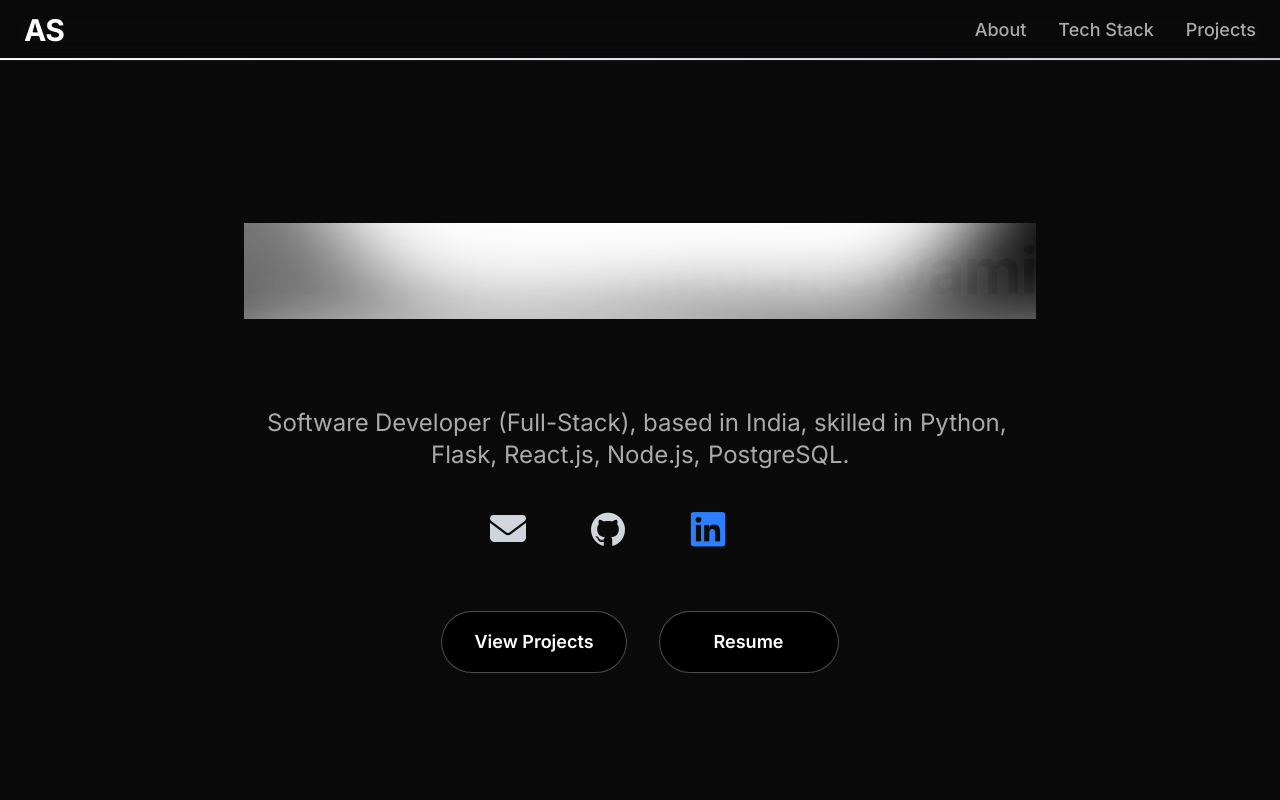
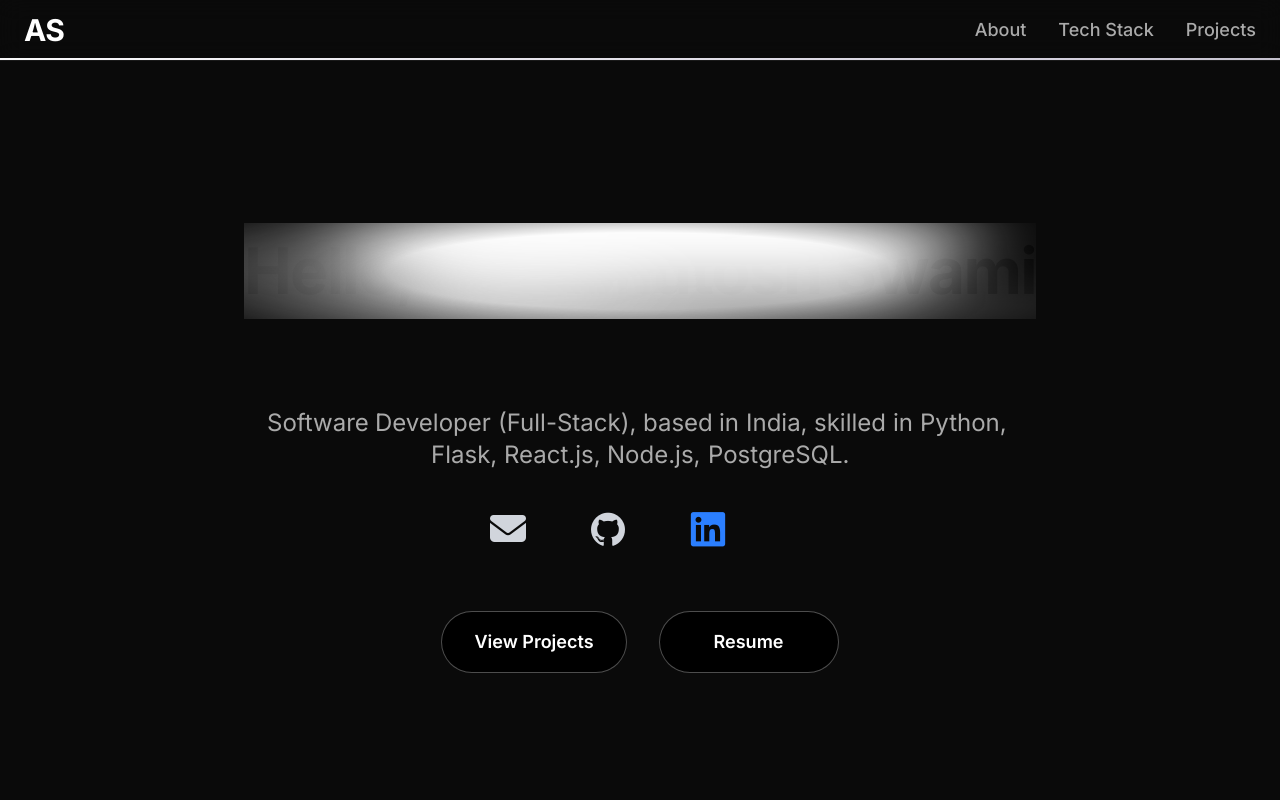
Before and after one commit to ashutosh-swami30/ashutosh-new-portfolio, a React (Vite) app: page / in a window 1280 px wide. Shown: the top 800 px of the page. Built offline with nearby package versions, Linux system fonts and the light colour scheme; what lightswind would draw is missing.

Commit message:
style: enhance Aurora text effect with theme-aware mask image for improved visibility

```diff
--- a/src/components/lightswind/aurora-text-effect.tsx
+++ b/src/components/lightswind/aurora-text-effect.tsx
@@ -98,7 +98,7 @@ export function AuroraTextEffect({
         <h2
           className={cn(
             // Added theme-aware text color for visibility
-            "font-extrabold tracking-tight relative overflow-hidden text-black dark:text-white",
+            "font-extrabold tracking-tight relative text-black dark:text-white",
             textClassName
           )}
           style={{ fontSize }}
@@ -107,6 +107,12 @@ export function AuroraTextEffect({
           <div
             // Switched blend mode based on theme to preserve the effect
             className="absolute inset-0 z-10 mix-blend-lighten dark:mix-blend-darken pointer-events-none"
+            style={{
+                    maskImage:
+                      "radial-gradient(ellipse 80% 100% at center, black 40%, transparent 90%)",
+                    WebkitMaskImage:
+                      "radial-gradient(ellipse 80% 100% at center, black 40%, transparent 90%)",
+                  }}
           >
             {/* First Aurora Layer */}
             <div
```
